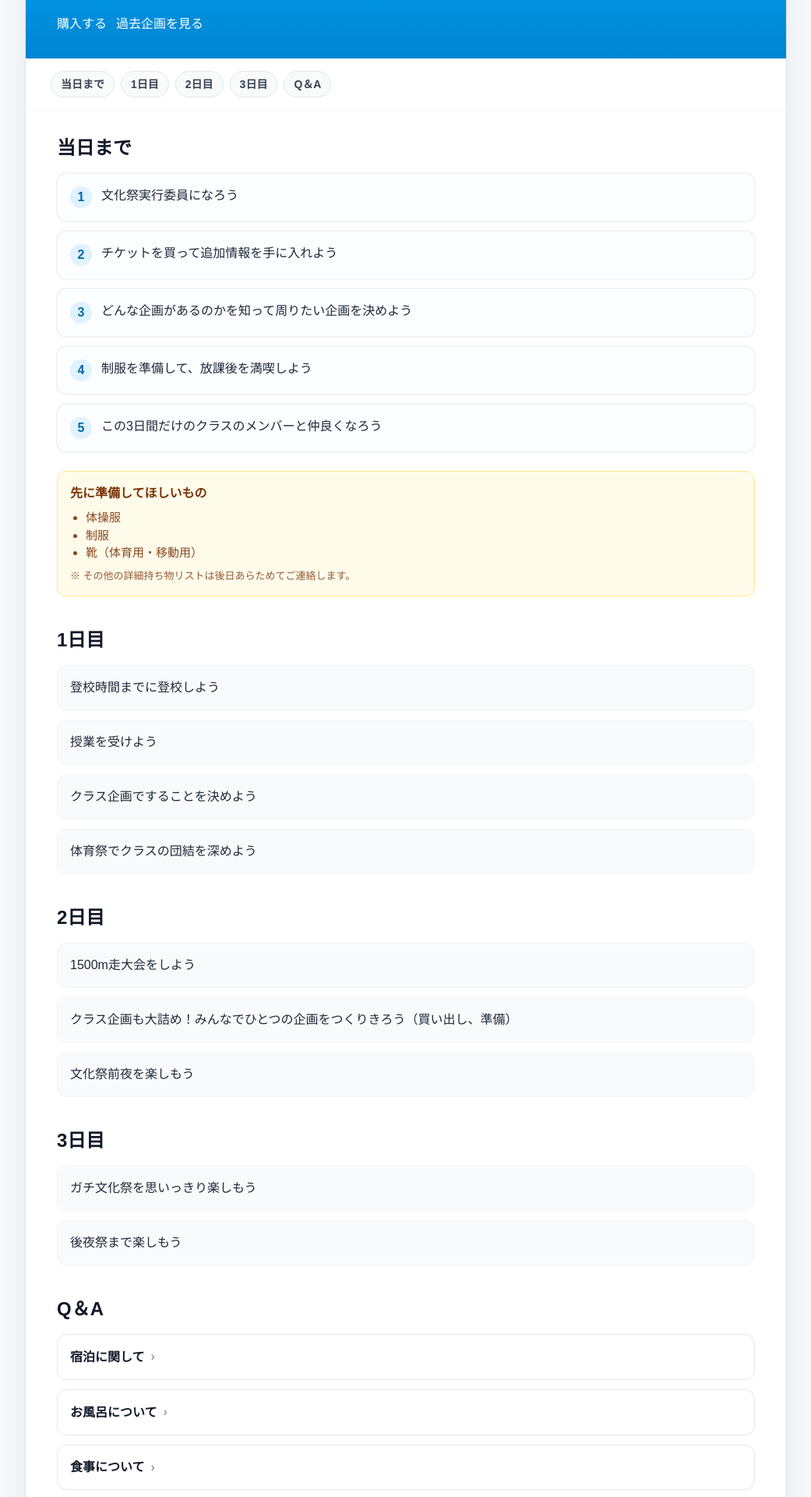
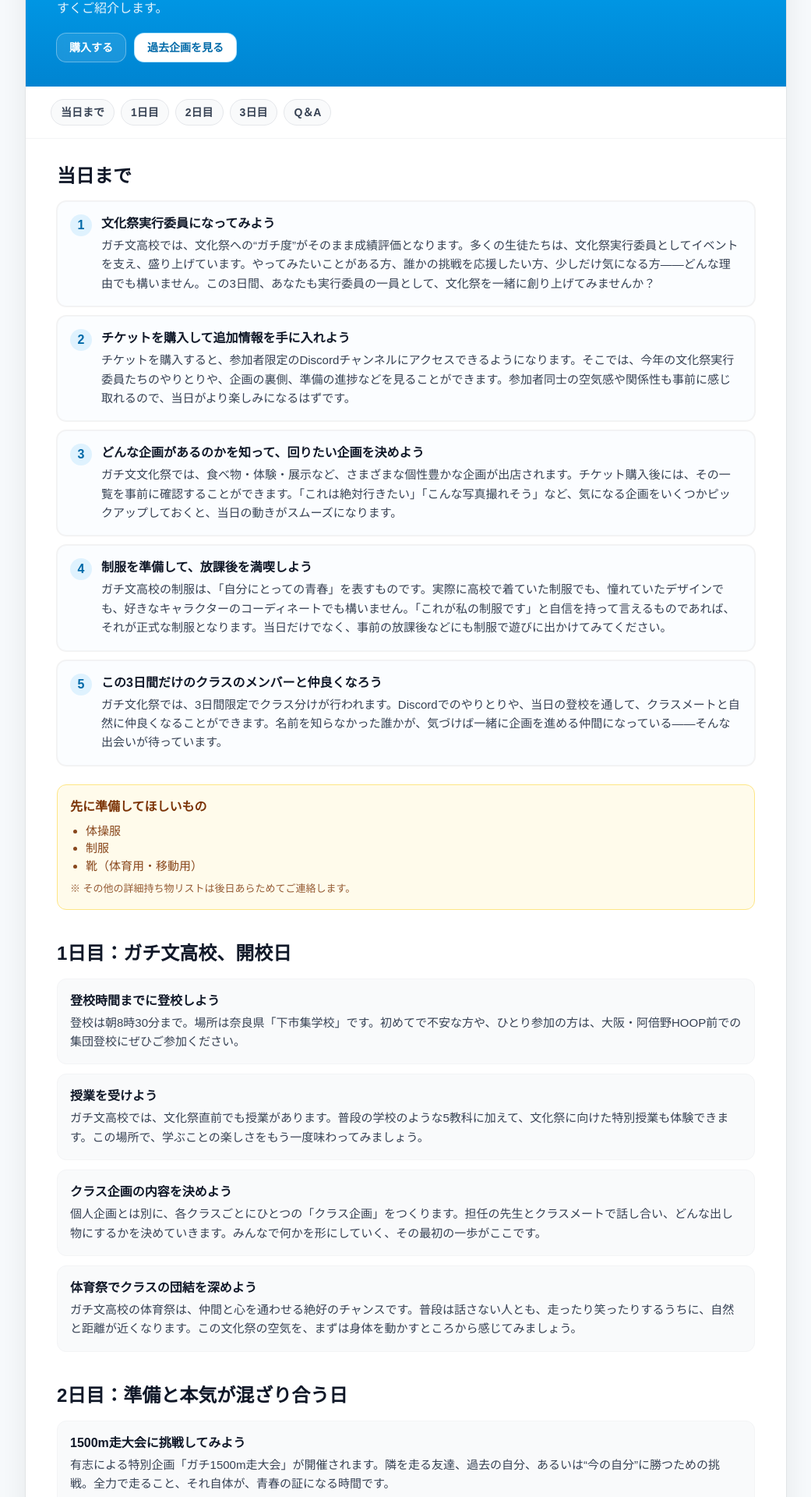
Before and after one commit to mugendayo/gachi2025, a Next.js app: page /guide in a window 1280 px wide. Shown: the part 157-2077 px from the top of the page at 78% size, without its empty margins (119-1160 px from the left). Built offline with nearby package versions, Linux system fonts and the light colour scheme.

Commit message:
fix: update school section and character intro

```diff
--- a/src/app/guide/page.tsx
+++ b/src/app/guide/page.tsx
@@ -1,14 +1,98 @@
-
 // app/(mkt)/guide/page.tsx
 import Link from "next/link";
 import type { Metadata } from "next";
 
 export const metadata: Metadata = {
   title: "わかばガイド | ガチ文化祭",
-  description: "はじめての方向けの参加ガイド。当日までの準備、1〜3日目の流れ、宿泊や食事などのQ&Aをまとめました。",
+  description:
+    "はじめての方向けの参加ガイド。当日までの準備、1〜3日目の流れ、宿泊や食事などのQ&Aをまとめました。",
 };
 
 export default function GuidePage() {
+  // ---------------- Data (本文) ----------------
+  const beforeItems = [
+    {
+      title: "文化祭実行委員になってみよう",
+      body:
+        "ガチ文高校では、文化祭への“ガチ度”がそのまま成績評価となります。多くの生徒たちは、文化祭実行委員としてイベントを支え、盛り上げています。やってみたいことがある方、誰かの挑戦を応援したい方、少しだけ気になる方——どんな理由でも構いません。この3日間、あなたも実行委員の一員として、文化祭を一緒に創り上げてみませんか？",
+    },
+    {
+      title: "チケットを購入して追加情報を手に入れよう",
+      body:
+        "チケットを購入すると、参加者限定のDiscordチャンネルにアクセスできるようになります。そこでは、今年の文化祭実行委員たちのやりとりや、企画の裏側、準備の進捗などを見ることができます。参加者同士の空気感や関係性も事前に感じ取れるので、当日がより楽しみになるはずです。",
+    },
+    {
+      title: "どんな企画があるのかを知って、回りたい企画を決めよう",
+      body:
+        "ガチ文文化祭では、食べ物・体験・展示など、さまざまな個性豊かな企画が出店されます。チケット購入後には、その一覧を事前に確認することができます。「これは絶対行きたい」「こんな写真撮れそう」など、気になる企画をいくつかピックアップしておくと、当日の動きがスムーズになります。",
+    },
+    {
+      title: "制服を準備して、放課後を満喫しよう",
+      body:
+        "ガチ文高校の制服は、「自分にとっての青春」を表すものです。実際に高校で着ていた制服でも、憧れていたデザインでも、好きなキャラクターのコーディネートでも構いません。「これが私の制服です」と自信を持って言えるものであれば、それが正式な制服となります。当日だけでなく、事前の放課後などにも制服で遊びに出かけてみてください。",
+    },
+    {
+      title: "この3日間だけのクラスのメンバーと仲良くなろう",
+      body:
+        "ガチ文化祭では、3日間限定でクラス分けが行われます。Discordでのやりとりや、当日の登校を通して、クラスメートと自然に仲良くなることができます。名前を知らなかった誰かが、気づけば一緒に企画を進める仲間になっている——そんな出会いが待っています。",
+    },
+  ];
+
+  const day1 = [
+    {
+      title: "登校時間までに登校しよう",
+      body:
+        "登校は朝8時30分まで。場所は奈良県「下市集学校」です。初めてで不安な方や、ひとり参加の方は、大阪・阿倍野HOOP前での集団登校にぜひご参加ください。",
+    },
+    {
+      title: "授業を受けよう",
+      body:
+        "ガチ文高校では、文化祭直前でも授業があります。普段の学校のような5教科に加えて、文化祭に向けた特別授業も体験できます。この場所で、学ぶことの楽しさをもう一度味わってみましょう。",
+    },
+    {
+      title: "クラス企画の内容を決めよう",
+      body:
+        "個人企画とは別に、各クラスごとにひとつの「クラス企画」をつくります。担任の先生とクラスメートで話し合い、どんな出し物にするかを決めていきます。みんなで何かを形にしていく、その最初の一歩がここです。",
+    },
+    {
+      title: "体育祭でクラスの団結を深めよう",
+      body:
+        "ガチ文高校の体育祭は、仲間と心を通わせる絶好のチャンスです。普段は話さない人とも、走ったり笑ったりするうちに、自然と距離が近くなります。この文化祭の空気を、まずは身体を動かすところから感じてみましょう。",
+    },
+  ];
+
+  const day2 = [
+    {
+      title: "1500m走大会に挑戦してみよう",
+      body:
+        "有志による特別企画「ガチ1500m走大会」が開催されます。隣を走る友達、過去の自分、あるいは“今の自分”に勝つための挑戦。全力で走ること、それ自体が、青春の証になる時間です。",
+    },
+    {
+      title: "クラス企画を完成させよう",
+      body:
+        "装飾を整えたり、買い出しに行ったりと、クラス企画はこの日が大詰めです。仲良くなったクラスメートと、ひとつのものをつくり上げる喜びを感じられる時間。この過程こそが、ガチ文化祭ならではの価値かもしれません。",
+    },
+    {
+      title: "文化祭前夜をゆっくり楽しもう",
+      body:
+        "夜には、文化祭の前夜を味わう特別な時間が用意されています。お酒を飲んだり、試作品を味見したり、ちょっとだけ非日常を感じる時間。照明の落ちた教室で語る未来や過去も、きっと記憶に残ります。",
+    },
+  ];
+
+  const day3 = [
+    {
+      title: "ガチ文化祭を思いきり楽しもう",
+      body:
+        "当日は、全校をあげた文化祭の本番です。過去には「手作りハンバーガー」「ガチ二郎ラーメン」「プリキュア展」「謎解き」「エジプトカフェ」などが登場しました。きっと今年も、思いもよらない出し物や空間に出会えるはずです。事前にチェックしておいた企画をめぐりながら、自分だけの文化祭を満喫してください。",
+    },
+    {
+      title: "後夜祭で3日間のフィナーレを迎えよう",
+      body:
+        "夜には、野外でステージイベント形式の「後夜祭」が行われます。歌やダンス、隠し芸、即興パフォーマンスなど、参加するのも、観るのも自由。「ここで何かをやってみたい」と思ったなら、それが一番のきっかけです。3日間の集大成として、思いきりステージに飛び込んでみてください。",
+    },
+  ];
+
+  // -------------- Render --------------
   return (
     <main className="min-h-screen bg-[#f7fafc]">
       {/* Hero */}
@@ -17,20 +101,35 @@ export default function GuidePage() {
           <div className="rounded-2xl bg-white shadow-[0_14px_40px_rgba(0,0,0,.08)] ring-1 ring-black/5 overflow-hidden">
             <div className="bg-gradient-to-b from-sky-500 to-sky-600 text-white px-6 md:px-10 py-8">
               <h1 className="text-2xl md:text-3xl font-extrabold tracking-wide drop-shadow-sm">
-                わかばガイド
+                はじめてのガチ文化祭ガイド
               </h1>
               <p className="mt-2 text-white/90">
-                初めてでもだいじょうぶ。3分で当日のイメージが掴めます。
+                このページでは、ガチ文化祭を初めて体験する方に向けて、参加までの流れや当日の過ごし方、文化祭の楽しみ方をわかりやすくご紹介します。
               </p>
               <div className="mt-5 flex flex-wrap items-center gap-3">
-                <Link href="/buy" prefetch={false} className="...">購入する</Link>
-                <Link href="/projects" prefetch={false} className="...">過去企画を見る</Link>
+                <Link
+                  href="/buy"
+                  prefetch={false}
+                  className="inline-flex items-center justify-center rounded-[12px] bg-white/10 px-4 py-2 text-sm font-bold ring-1 ring-white/40 backdrop-blur hover:bg-white/20"
+                >
+                  購入する
+                </Link>
+                <Link
+                  href="/projects"
+                  prefetch={false}
+                  className="inline-flex items-center justify-center rounded-[12px] bg-white text-sky-700 px-4 py-2 text-sm font-bold ring-1 ring-sky-200 hover:bg-sky-50"
+                >
+                  過去企画を見る
+                </Link>
               </div>
             </div>
 
             {/* セクション内ナビ（アンカー） */}
-            <nav className="bg-white px-4 md:px-8 py-4 border-b border-gray-100" aria-label="わかばガイド内ナビ">
-                <div className="flex flex-wrap gap-2">
+            <nav
+              className="bg-white px-4 md:px-8 py-4 border-b border-gray-100"
+              aria-label="わかばガイド内ナビ"
+            >
+              <div className="flex flex-wrap gap-2">
                 {[
                   { href: "#before", label: "当日まで" },
                   { href: "#day1", label: "1日目" },
@@ -53,24 +152,28 @@ export default function GuidePage() {
             <div className="bg-white px-5 md:px-10 py-8 space-y-10">
               {/* 当日まで */}
               <section id="before" className="scroll-mt-24">
-                <h2 className="text-xl md:text-2xl font-extrabold text-gray-900">当日まで</h2>
+                <h2 className="text-xl md:text-2xl font-extrabold text-gray-900">
+                  当日まで
+                </h2>
+
                 <ol className="mt-4 space-y-3">
-                  {[
-                    "文化祭実行委員になろう",
-                    "チケットを買って追加情報を手に入れよう",
-                    "どんな企画があるのかを知って周りたい企画を決めよう",
-                    "制服を準備して、放課後を満喫しよう",
-                    "この3日間だけのクラスのメンバーと仲良くなろう",
-                  ].map((t, i) => (
+                  {beforeItems.map((item, i) => (
                     <li
-                      key={t}
+                      key={item.title}
                       className="rounded-xl border border-gray-100 bg-[#fbfdff] p-4 ring-1 ring-black/5"
                     >
                       <div className="flex items-start gap-3">
                         <span className="inline-flex h-7 w-7 shrink-0 items-center justify-center rounded-full bg-sky-100 text-sky-700 font-bold">
                           {i + 1}
                         </span>
-                        <p className="text-[15px] md:text-[16px] text-gray-800">{t}</p>
+                        <div>
+                          <p className="text-[15px] md:text-[16px] font-semibold text-gray-900">
+                            {item.title}
+                          </p>
+                          <p className="mt-1 text-[14px] md:text-[15px] text-gray-700 leading-relaxed">
+                            {item.body}
+                          </p>
+                        </div>
                       </div>
                     </li>
                   ))}
@@ -92,19 +195,21 @@ export default function GuidePage() {
 
               {/* 1日目 */}
               <section id="day1" className="scroll-mt-24">
-                <h2 className="text-xl md:text-2xl font-extrabold text-gray-900">1日目</h2>
+                <h2 className="text-xl md:text-2xl font-extrabold text-gray-900">
+                  1日目：ガチ文高校、開校日
+                </h2>
                 <ul className="mt-4 space-y-3">
-                  {[
-                    "登校時間までに登校しよう",
-                    "授業を受けよう",
-                    "クラス企画ですることを決めよう",
-                    "体育祭でクラスの団結を深めよう",
-                  ].map((t) => (
+                  {day1.map((item) => (
                     <li
-                      key={t}
+                      key={item.title}
                       className="rounded-xl border border-gray-100 bg-gray-50 p-4"
                     >
-                      <p className="text-[15px] md:text-[16px] text-gray-800">{t}</p>
+                      <p className="text-[15px] md:text-[16px] font-semibold text-gray-900">
+                        {item.title}
+                      </p>
+                      <p className="mt-1 text-[14px] md:text-[15px] text-gray-700 leading-relaxed">
+                        {item.body}
+                      </p>
                     </li>
                   ))}
                 </ul>
@@ -112,15 +217,21 @@ export default function GuidePage() {
 
               {/* 2日目 */}
               <section id="day2" className="scroll-mt-24">
-                <h2 className="text-xl md:text-2xl font-extrabold text-gray-900">2日目</h2>
+                <h2 className="text-xl md:text-2xl font-extrabold text-gray-900">
+                  2日目：準備と本気が混ざり合う日
+                </h2>
                 <ul className="mt-4 space-y-3">
-                  {[
-                    "1500m走大会をしよう",
-                    "クラス企画も大詰め！みんなでひとつの企画をつくりきろう（買い出し、準備）",
-                    "文化祭前夜を楽しもう",
-                  ].map((t) => (
-                    <li key={t} className="rounded-xl border border-gray-100 bg-gray-50 p-4">
-                      <p className="text-[15px] md:text-[16px] text-gray-800">{t}</p>
+                  {day2.map((item) => (
+                    <li
+                      key={item.title}
+                      className="rounded-xl border border-gray-100 bg-gray-50 p-4"
+                    >
+                      <p className="text-[15px] md:text-[16px] font-semibold text-gray-900">
+                        {item.title}
+                      </p>
+                      <p className="mt-1 text-[14px] md:text-[15px] text-gray-700 leading-relaxed">
+                        {item.body}
+                      </p>
                     </li>
                   ))}
                 </ul>
@@ -128,28 +239,61 @@ export default function GuidePage() {
 
               {/* 3日目 */}
               <section id="day3" className="scroll-mt-24">
-                <h2 className="text-xl md:text-2xl font-extrabold text-gray-900">3日目</h2>
+                <h2 className="text-xl md:text-2xl font-extrabold text-gray-900">
+                  3日目：いよいよ本番、文化祭当日
+                </h2>
                 <ul className="mt-4 space-y-3">
-                  {["ガチ文化祭を思いっきり楽しもう", "後夜祭まで楽しもう"].map((t) => (
-                    <li key={t} className="rounded-xl border border-gray-100 bg-gray-50 p-4">
-                      <p className="text-[15px] md:text-[16px] text-gray-800">{t}</p>
+                  {day3.map((item) => (
+                    <li
+                      key={item.title}
+                      className="rounded-xl border border-gray-100 bg-gray-50 p-4"
+                    >
+                      <p className="text-[15px] md:text-[16px] font-semibold text-gray-900">
+                        {item.title}
+                      </p>
+                      <p className="mt-1 text-[14px] md:text-[15px] text-gray-700 leading-relaxed">
+                        {item.body}
+                      </p>
                     </li>
                   ))}
                 </ul>
               </section>
 
-              {/* Q&A */}
+              {/* Q&A（そのまま） */}
               <section id="qa" className="scroll-mt-24">
-                <h2 className="text-xl md:text-2xl font-extrabold text-gray-900">Q＆A</h2>
+                <h2 className="text-xl md:text-2xl font-extrabold text-gray-900">
+                  Q＆A
+                </h2>
                 <div className="mt-4 space-y-3">
                   {[
-                    { q: "宿泊に関して", a: "宿泊は手配済みの会場を利用します。部屋割りや消灯時間などの詳細は後日ご案内します。" },
-                    { q: "お風呂について", a: "男女別の時間帯でご利用いただけます。備品は基本揃っていますが、愛用のものがあればご持参ください。" },
-                    { q: "食事について", a: "朝・昼・夜の食事を用意します。アレルギー等は事前アンケートで確認し、可能な範囲で対応します。" },
-                    { q: "遅刻に関して", a: "安全のため、必ずスタッフに連絡してください。合流地点をお伝えします。" },
-                    { q: "ひとりで参加しても楽しめるか", a: "クラス配属・班分け・企画づくりで自然と仲良くなれます。ひとり参加の方も毎年多いのでご安心ください。" },
-                    { q: "持ち物について", a: "必須は「体操服・制服・靴」。そのほかは後日、公式から詳細をアナウンスします。" },
-                    { q: "集団登校に関して", a: "主要駅からの集団登校ルートを用意予定です。集合場所・時間は事前にご案内します。" },
+                    {
+                      q: "宿泊に関して",
+                      a: "宿泊は手配済みの会場を利用します。部屋割りや消灯時間などの詳細は後日ご案内します。",
+                    },
+                    {
+                      q: "お風呂について",
+                      a: "男女別の時間帯でご利用いただけます。備品は基本揃っていますが、愛用のものがあればご持参ください。",
+                    },
+                    {
+                      q: "食事について",
+                      a: "朝・昼・夜の食事を用意します。アレルギー等は事前アンケートで確認し、可能な範囲で対応します。",
+                    },
+                    {
+                      q: "遅刻に関して",
+                      a: "安全のため、必ずスタッフに連絡してください。合流地点をお伝えします。",
+                    },
+                    {
+                      q: "ひとりで参加しても楽しめるか",
+                      a: "クラス配属・班分け・企画づくりで自然と仲良くなれます。ひとり参加の方も毎年多いのでご安心ください。",
+                    },
+                    {
+                      q: "持ち物について",
+                      a: "必須は「体操服・制服・靴」。そのほかは後日、公式から詳細をアナウンスします。",
+                    },
+                    {
+                      q: "集団登校に関して",
+                      a: "主要駅からの集団登校ルートを用意予定です。集合場所・時間は事前にご案内します。",
+                    },
                   ].map((item) => (
                     <details
                       key={item.q}
@@ -157,9 +301,13 @@ export default function GuidePage() {
                     >
                       <summary className="cursor-pointer list-none font-semibold text-gray-900">
                         <span className="inline-block align-middle">{item.q}</span>
-                        <span className="ml-2 text-gray-400 group-open:rotate-90 transition inline-block">›</span>
+                        <span className="ml-2 text-gray-400 group-open:rotate-90 transition inline-block">
+                          ›
+                        </span>
                       </summary>
-                      <div className="mt-2 text-[15px] text-gray-700 leading-relaxed">{item.a}</div>
+                      <div className="mt-2 text-[15px] text-gray-700 leading-relaxed">
+                        {item.a}
+                      </div>
                     </details>
                   ))}
                 </div>
@@ -189,7 +337,8 @@ export default function GuidePage() {
                   </div>
                 </div>
               </div>
-            </div>{/* /本文 */}
+            </div>
+            {/* /本文 */}
           </div>
         </div>
       </section>
```
